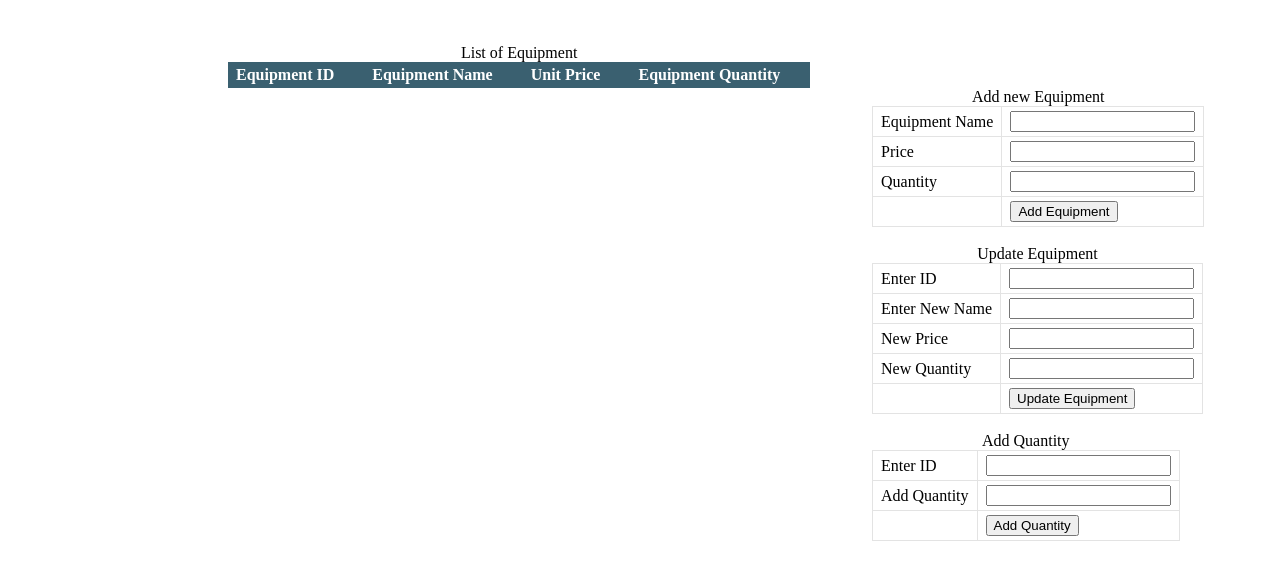
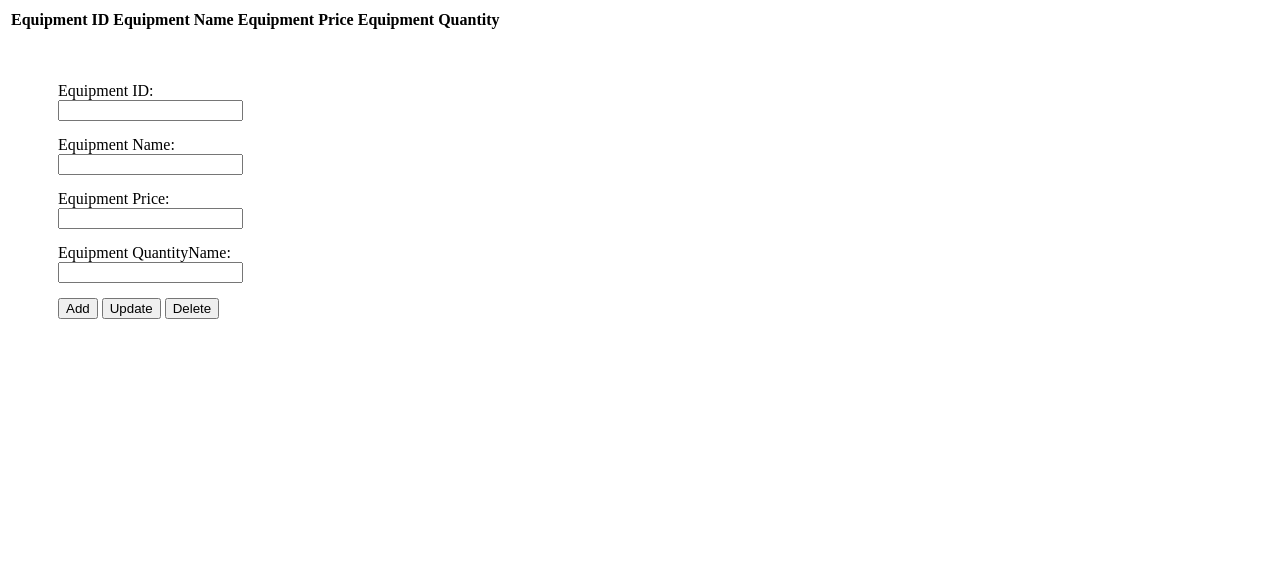
Before and after one commit to adoseofsam/trk-booking-software, a PHP site: page /manage_equipment.html in a window 1280 px wide. Shown: the top 580 px of the page. Run offline with PHP 8.4, Linux system fonts and the light colour scheme; lists and menus that the app fills with data are empty.

Commit message:
Easier code for manage Equipment

```diff
--- a/manage_equipment.css
+++ b/manage_equipment.css
@@ -1,33 +1,14 @@
-#bd {
-    margin-left: 220px;
+
+ .tab{
+    float:left;
+    margin:50px;
+    }
+
+.tab input{
+    display: block;
+    margin-bottom:15px;
 }
 
-.left {
-    width: 700px;
-    float: left;
+tr:hover{
+    background-color:gray;
 }
-
-.right {
-    width: 400px;
-    float: right;
-}
-
-#tbb {
-    border-collapse: collapse;
-}
-
-    #tbb th {
-        text-align: left;
-        background-color: #3a6070;
-        color: #FFF;
-        padding: 4px 30px 4px 8px;
-    }
-
-    #tbb td {
-        border: 1px solid #e3e3e3;
-        padding: 4px 8px;
-    }
-
-#cd {
-    margin-left: 300px;
-}
--- a/manage_equipment.html
+++ b/manage_equipment.html
@@ -3,99 +3,39 @@
 
 <head>
     <meta charset="UTF-8">
-    <meta name="viewport" content="width=devicewidth, initial-scale=1.0">
     <meta http-equiv="X-UA-Compatible" content="ie=edge">
     <title>Manage Equipment </title>
-    <link href="manage_equipment.css" rel="stylesheet" type="text/css">
+    <link rel="stylesheet" href="manage_equipment.css">
+    <script src="manage_equipment.js"></script>
 </head>
 <body>
 
-    <br><br>
-    <div id="bd">
-        <div class="left">
-            <table id="tbb">
-                <caption>List of Equipment</caption>
+    <div>
+        <table id="tbb">
+            <tr>
                 <th>Equipment ID</th>
                 <th>Equipment Name</th>
-                <th>Unit Price</th>
+                <th>Equipment Price</th>
                 <th>Equipment Quantity</th>
-            </table>
-        </div>
-        <div class="right">
-            <div>
-                <form action="manage_equipment.php" method="POST">
-                    <table id="tbb">
-                        <caption>Add new Equipment</caption>
+            </tr>
+        </table>
+    </div>
+    <div class="tab">
+        <label>Equipment ID:</label>
+        <input type="text" name="equipmentID" id="equipmentID">
 
-                        <tr>
-                            <td>Equipment Name</td>
-                            <td><input type="text" name="equipmentName"></td>
-                        </tr>
-                        <tr>
-                            <td>Price</td>
-                            <td><input type="number" name="equipmentPrice"></td>
-                        </tr>
-                        <tr>
-                            <td>Quantity</td>
-                            <td><input type="number" name="equipmentQuantity"></td>
-                        </tr>
-                        <tr>
-                            <td></td>
-                            <td> <input type="submit" name="add_new_equipment" value="Add Equipment"></td>
-                        </tr>
-                    </table>
-                </form>
-            </div>
-            <div>
-                <br>
-                <form action="manage_equipment.php" method="POST">
-                    <table id="tbb">
-                        <caption>Update Equipment</caption>
-                        <tr>
-                            <td>Enter ID</td>
-                            <td><input type="number" name="equipmentId"></td>
-                        </tr>
-                        <tr>
-                            <td>Enter New Name</td>
-                            <td><input type="text" name="equipmentName"></td>
-                        </tr>
-                        <tr>
-                            <td>New Price</td>
-                            <td><input type="number" name="equipmentPrice"></td>
-                        </tr>
-                        <tr>
-                            <td>New Quantity</td>
-                            <td><input type="number" name="equipmentQuantity"></td>
-                        </tr>
+        <label>Equipment Name:</label>
+        <input type="text" name="equipmentName" id="equipmentName">
 
-                        <tr>
-                            <td></td>
-                            <td> <input type="submit" name="update_equipment" value="Update Equipment"></td>
-                        </tr>
-                    </table>
-                </form>
-            </div>
-            <div>
-                <br>
-                <form action="manage_equipment.php" method="POST">
-                    <table id="tbb">
-                        <caption>Add Quantity</caption>
-                        <tr>
-                            <td>Enter ID</td>
-                            <td><input type="number" name="equipmentId"></td>
-                        </tr>
-                        <tr>
-                            <td>Add Quantity</td>
-                            <td><input type="number" name="equipmentQuantity"></td>
-                        </tr>
-                        <tr>
-                            <td></td>
-                            <td> <input type="submit" name="add_quantity" value="Add Quantity"></td>
-                        </tr>
-                    </table>
-                </form>
-            </div>
-        </div>
+        <label>Equipment Price:</label>
+        <input type="number" name="equipmentPrice" id="equipmentPrice">
+
+        <label>Equipment QuantityName:</label>
+        <input type="number" name="equipmentQuantity" id="equipmentQuantity">
+
+        <button id="new">Add</button>
+        <button id="edit">Update</button>
+        <button id="remove">Delete</button>
     </div>
 </body>
 </html>
```
Also changed, not shown: dp.php (deleted, +0 -32 lines), equipment.sql (deleted, +0 -21 lines), manage_equipment.js (added, +89 -0 lines), manage_equipment.php (deleted, +0 -90 lines).
